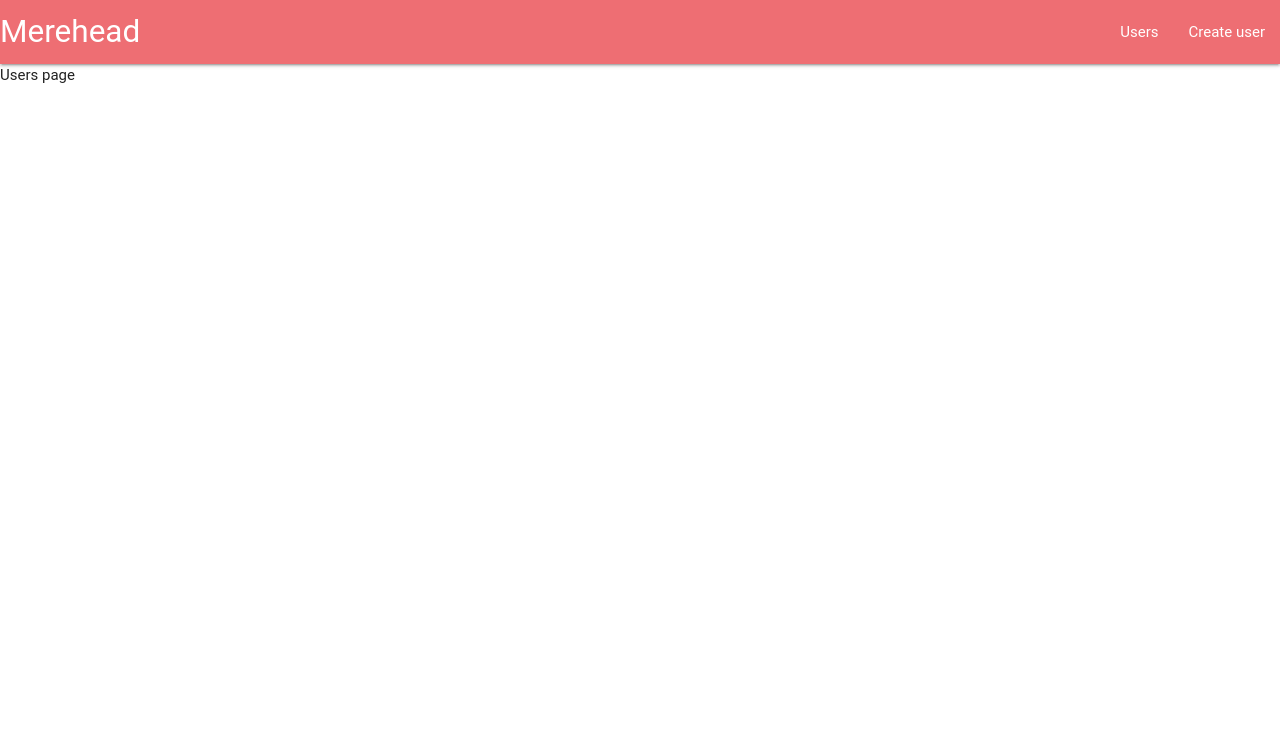
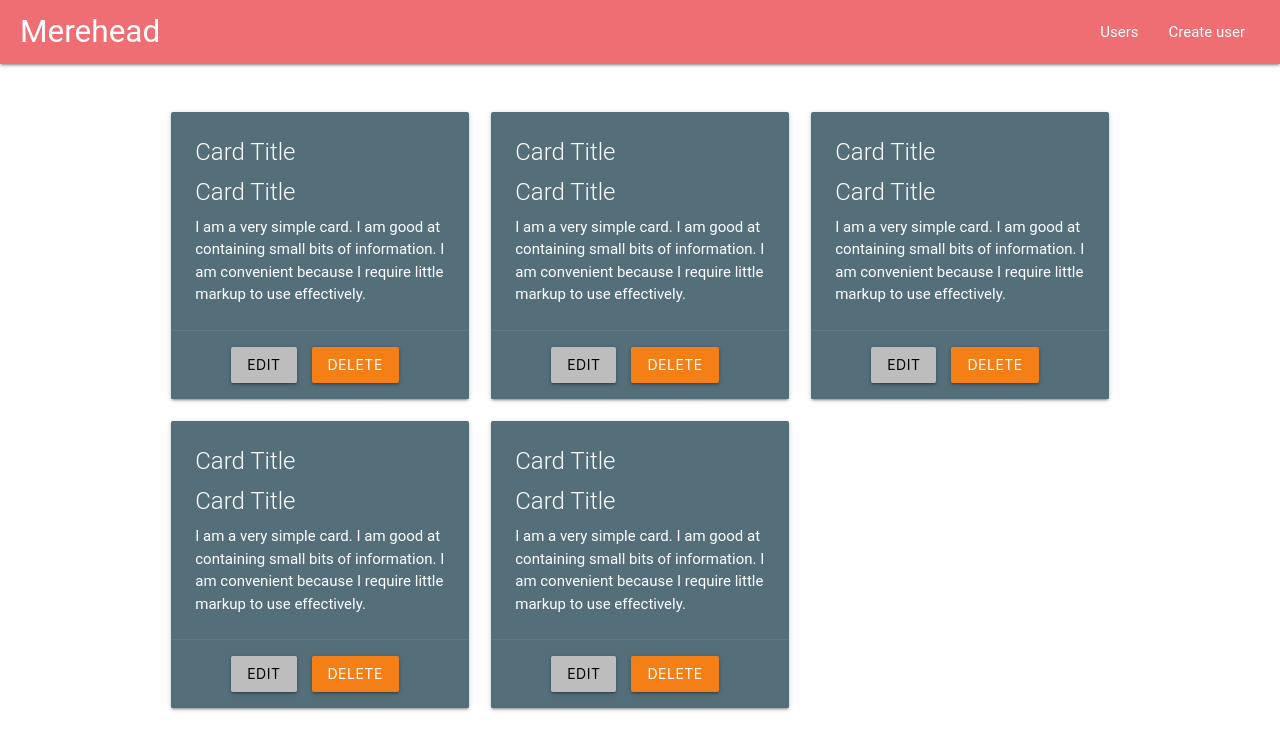
Before and after one commit to VitaliyBondarenko1982/test-app, a React (Create React App) app: page / in a window 1280 px wide. Shown: the top 750 px of the page. Built offline with nearby package versions, Linux system fonts and the light colour scheme.

Commit message:
created basic layout

```diff
--- a/src/App.tsx
+++ b/src/App.tsx
@@ -3,6 +3,7 @@ import { Route, Switch } from 'react-router-dom';
 import { Layout } from './Layout';
 import { CreateUser } from './commponents/CreateUser';
 import { Users } from './commponents/Users';
+import 'materialize-css';
 import './_App.scss';
 
 const App = () => (
--- a/src/Layout/Layout.tsx
+++ b/src/Layout/Layout.tsx
@@ -1,5 +1,6 @@
 import React, { FC } from 'react';
 import { NavBar } from '../commponents/NavBar/NavBar';
+import './_Layout.scss';
 
 export const Layout: FC = ({ children }) => {
   return (
--- /dev/null
+++ b/src/Layout/_Layout.scss
@@ -0,0 +1,6 @@
+.main {
+  width: 100%;
+  max-width: 1000px;
+  padding: 40px 20px;
+  margin: auto;
+}
--- a/src/_App.scss
+++ b/src/_App.scss
@@ -1,7 +1,63 @@
 @import "~materialize-css/dist/css/materialize.min.css";
+
+ul {
+  list-style: none;
+}
+
+ul,
+li,
+p,
+h1,
+h2 {
+  margin: 0;
+  padding: 0;
+}
+
+a {
+  text-decoration: none;
+}
 
 body {
   font-family: "Roboto", sans-serif;
   margin: 0;
   padding: 0;
 }
+
+.nav-wrapper {
+  padding: 0 20px;
+}
+
+.card-action {
+  display: flex;
+  justify-content: center;
+
+  & .btn:first-child {
+    margin-right: 15px;
+  }
+}
+
+.btn.yellow {
+  margin-right: 10px;
+}
+
+input.yellow-input,
+textarea.yellow-input {
+  border-bottom: 1px solid #fff !important;
+  box-shadow: 0 1px 0 0 #fff !important;
+}
+
+input.yellow-input + label,
+textarea.yellow-input + label {
+  color: #fff !important;
+}
+
+input.yellow-input:focus + label,
+textarea.yellow-input:focus + label {
+  color: #ffeb3b !important;
+}
+
+input.yellow-input:focus,
+textarea.yellow-input:focus {
+  border-bottom: 1px solid #ffeb3b !important;
+  box-shadow: 0 1px 0 0 #ffeb3b !important;
+}
--- a/src/commponents/CreateUser/CreateUser.tsx
+++ b/src/commponents/CreateUser/CreateUser.tsx
@@ -1,7 +1,58 @@
 import React from 'react';
 
 export const CreateUser = () => {
+  // useEffect(() => {
+  //   window.M.updateTextFields();
+  // }, []);
+
   return (
-    <div>Create user</div>
+    <div className="row">
+      <div className="col s6 offset-s3">
+        <h2>Create new user</h2>
+        <div className="card blue darken-1">
+          <div className="card-content white-text">
+            <div>
+              <div className="input-field">
+                <input
+                  id="name"
+                  type="text"
+                  name="name"
+                  placeholder="Enter name"
+                  className="yellow-input"
+                />
+                <label htmlFor="name">Name</label>
+              </div>
+              <div className="input-field">
+                <input
+                  id="surname"
+                  type="text"
+                  name="surname"
+                  placeholder="Enter surname"
+                  className="yellow-input"
+                />
+                <label htmlFor="surname">Surname</label>
+              </div>
+              <div className="input-field">
+                <textarea
+                  id="desc"
+                  name="desc"
+                  placeholder="Enter description"
+                  className="yellow-input materialize-textarea"
+                />
+                <label htmlFor="desc">Surname</label>
+              </div>
+            </div>
+          </div>
+          <div className="card-action">
+            <button
+              type="button"
+              className="btn yellow darken-4"
+            >
+              Create user
+            </button>
+          </div>
+        </div>
+      </div>
+    </div>
   );
 };
--- a/src/commponents/Users/Users.tsx
+++ b/src/commponents/Users/Users.tsx
@@ -2,6 +2,137 @@ import React from 'react';
 
 export const Users = () => {
   return (
-    <div>Users page</div>
+    <div className="row">
+      <div className="col s5 m4">
+        <div className="card blue-grey darken-1">
+          <div className="card-content white-text">
+            <span className="card-title">Card Title</span>
+            <span className="card-title">Card Title</span>
+            <p>
+              I am a very simple card. I am good at containing small bits of information.
+              I am convenient because I require little markup to use effectively.
+            </p>
+          </div>
+          <div className="card-action">
+            <button
+              type="button"
+              className="btn grey lighten-1 black-text"
+            >
+              Edit
+            </button>
+            <button
+              type="button"
+              className="btn yellow darken-4"
+            >
+              Delete
+            </button>
+          </div>
+        </div>
+      </div>
+      <div className="col s5 m4">
+        <div className="card blue-grey darken-1">
+          <div className="card-content white-text">
+            <span className="card-title">Card Title</span>
+            <span className="card-title">Card Title</span>
+            <p>
+              I am a very simple card. I am good at containing small bits of information.
+              I am convenient because I require little markup to use effectively.
+            </p>
+          </div>
+          <div className="card-action">
+            <button
+              type="button"
+              className="btn grey lighten-1 black-text"
+            >
+              Edit
+            </button>
+            <button
+              type="button"
+              className="btn yellow darken-4"
+            >
+              Delete
+            </button>
+          </div>
+        </div>
+      </div>
+      <div className="col s5 m4">
+        <div className="card blue-grey darken-1">
+          <div className="card-content white-text">
+            <span className="card-title">Card Title</span>
+            <span className="card-title">Card Title</span>
+            <p>
+              I am a very simple card. I am good at containing small bits of information.
+              I am convenient because I require little markup to use effectively.
+            </p>
+          </div>
+          <div className="card-action">
+            <button
+              type="button"
+              className="btn grey lighten-1 black-text"
+            >
+              Edit
+            </button>
+            <button
+              type="button"
+              className="btn yellow darken-4"
+            >
+              Delete
+            </button>
+          </div>
+        </div>
+      </div>
+      <div className="col s5 m4">
+        <div className="card blue-grey darken-1">
+          <div className="card-content white-text">
+            <span className="card-title">Card Title</span>
+            <span className="card-title">Card Title</span>
+            <p>
+              I am a very simple card. I am good at containing small bits of information.
+              I am convenient because I require little markup to use effectively.
+            </p>
+          </div>
+          <div className="card-action">
+            <button
+              type="button"
+              className="btn grey lighten-1 black-text"
+            >
+              Edit
+            </button>
+            <button
+              type="button"
+              className="btn yellow darken-4"
+            >
+              Delete
+            </button>
+          </div>
+        </div>
+      </div>
+      <div className="col s5 m4">
+        <div className="card blue-grey darken-1">
+          <div className="card-content white-text">
+            <span className="card-title">Card Title</span>
+            <span className="card-title">Card Title</span>
+            <p>
+              I am a very simple card. I am good at containing small bits of information.
+              I am convenient because I require little markup to use effectively.
+            </p>
+          </div>
+          <div className="card-action">
+            <button
+              type="button"
+              className="btn grey lighten-1 black-text"
+            >
+              Edit
+            </button>
+            <button
+              type="button"
+              className="btn yellow darken-4"
+            >
+              Delete
+            </button>
+          </div>
+        </div>
+      </div>
+    </div>
   );
 };
```
